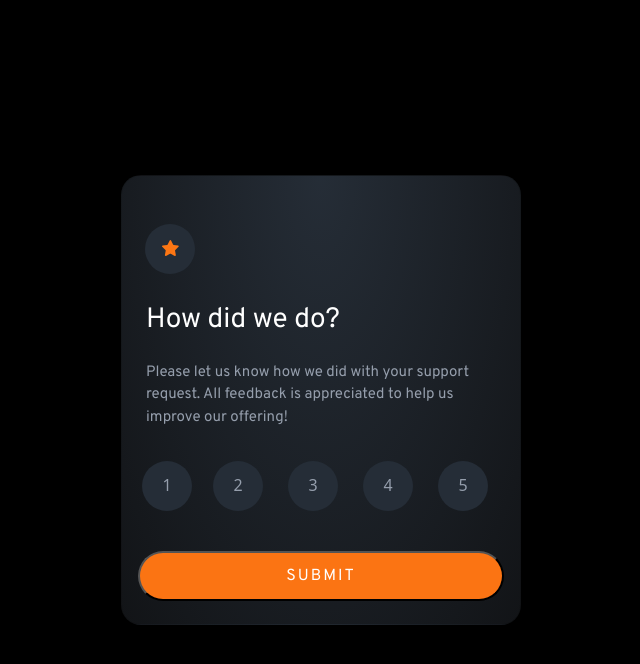
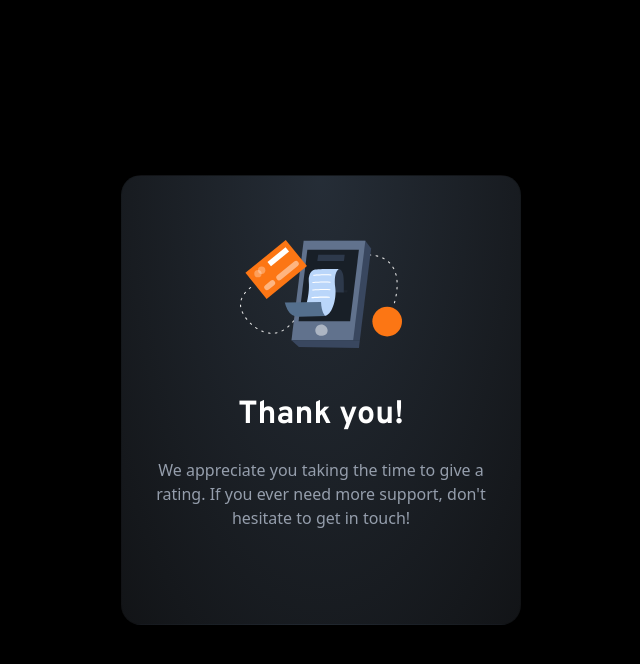
Before and after one commit to scottgrahamdev/_Frontend_Mentor1, a plain HTML site: page index.html in a window 1280 px wide. Both pictures are taken after a click on the button "SUBMIT". Shown: the whole page, without its empty margins (319-959 px from the left). Drawn offline with nearby package versions, Linux system fonts and the light colour scheme.

Commit message:
Finished adding all JS functionality and updated ReadMe file

```diff
--- a/index.html
+++ b/index.html
@@ -37,7 +37,20 @@
       </div>
     </section>
 
+    <!-- <section class="main-bg">
+      <div class="card position-absolute top-50 start-50 translate-middle">
+        <div class="card-body w-500 h-500 text-center">
+          <img class="pt-5" src="images/illustration-thank-you.svg" alt="thank you image">
+          <h1 class="thanks-title pt-5">Thank you!</h1>
+          <p class="thanks-txt pt-3">We appreciate you taking the time to give a rating. If you ever need more support, don't hesitate to get in touch!</p>
+        </div>
+      </div>
+    </section> -->
 
-    <script src="app.js"></script>
+
+
+
+    <script src="ratingvalues.js"></script>
+    <script src="thankyou.js"></script>
   </body>
 </html>
--- a/styles.css
+++ b/styles.css
@@ -159,3 +159,14 @@
     background-color: var(--n-white);
     color: var(--primary-orange);
 }
+
+.thanks-title {
+    color: var(--n-white);
+    font-family: var(--mainFont);
+    font-size: 32px;
+    font-weight: 700;
+}
+
+.thanks-txt {
+    color: var(--n-lightGrey);
+}
--- /dev/null
+++ b/thankyou.js
@@ -0,0 +1,18 @@
+const mainContainer = document.querySelector("body");
+const sumbitButton = document.querySelector(".card-btn");
+
+function thanksContent() {
+    mainContainer.innerHTML = `
+    <section class="main-bg">
+    <div class="card position-absolute top-50 start-50 translate-middle">
+      <div class="card-body w-500 h-500 text-center">
+        <img class="pt-5" src="images/illustration-thank-you.svg" alt="thank you image">
+        <h1 class="thanks-title pt-5">Thank you!</h1>
+        <p class="thanks-txt pt-3">We appreciate you taking the time to give a rating. If you ever need more support, don't hesitate to get in touch!</p>
+      </div>
+    </div>
+  </section>
+    `
+}
+
+sumbitButton.addEventListener("click", thanksContent);
```
Also changed, not shown: ratingvalues.js (renamed from app.js), 2 other files.
